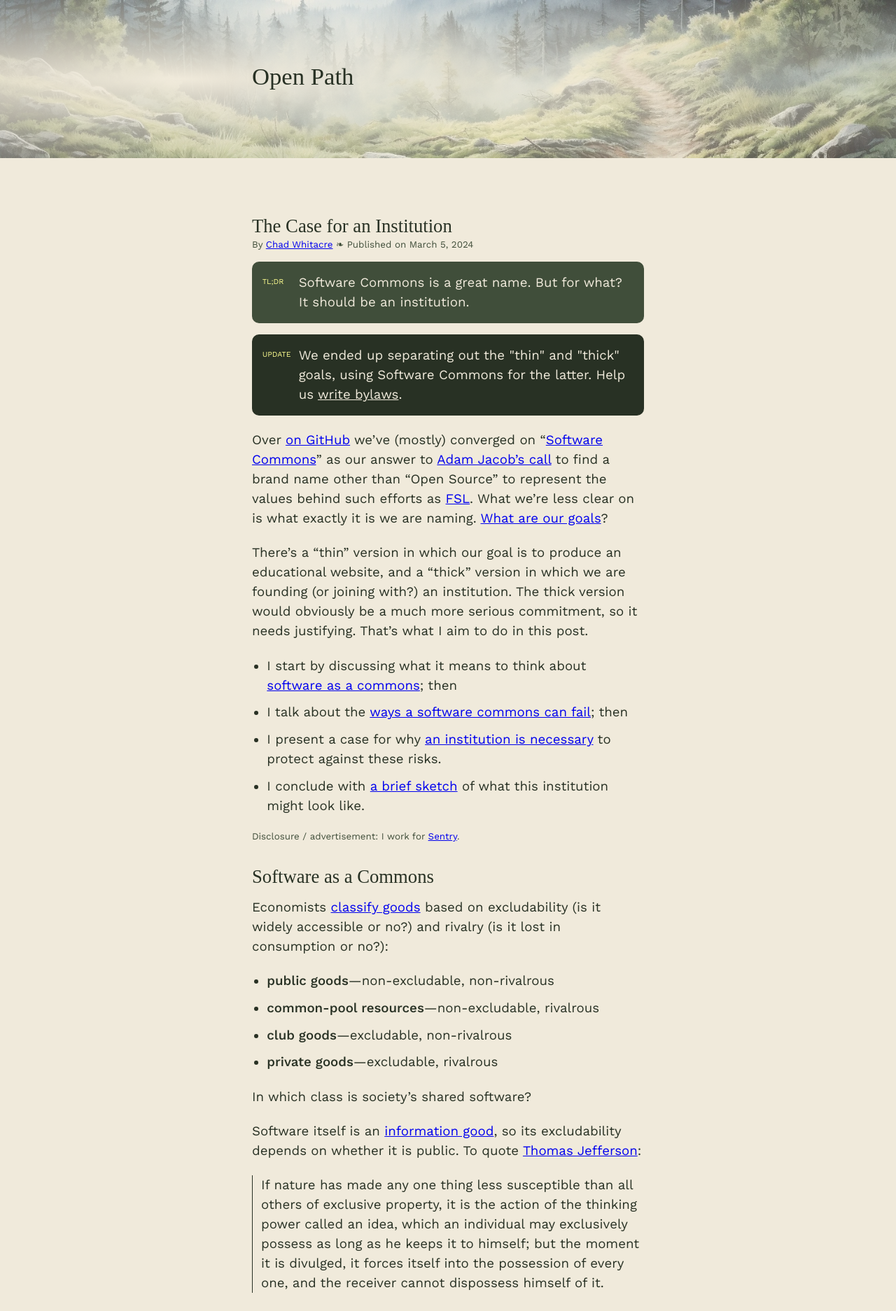
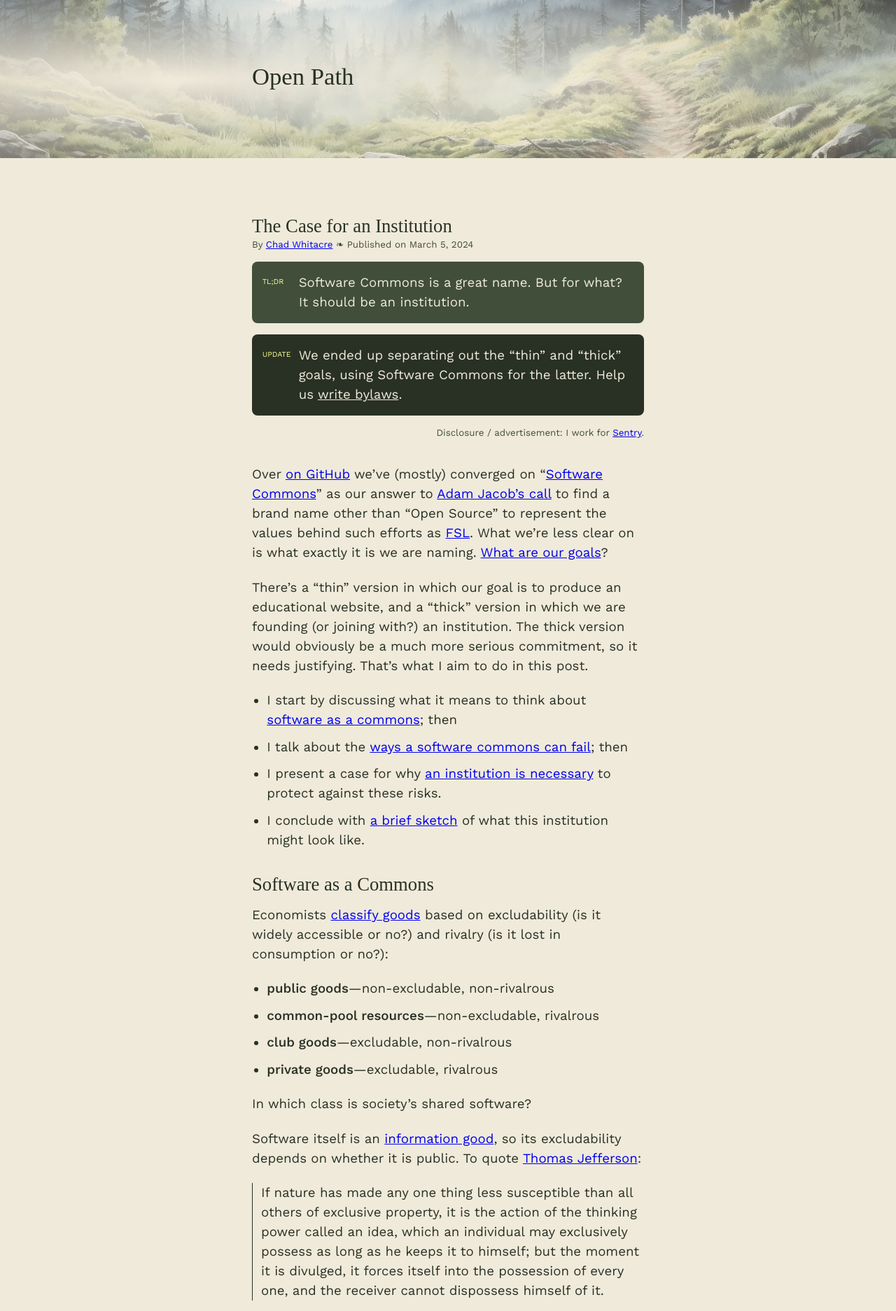
Before and after one commit to chadwhitacre/openpath, a Jekyll site: the page built from _posts/2024-03-05-the-case-for-a-new-institution.md, in a window 1280 px wide. Shown: the top 1874 px of the page at 70% size. Built offline with Jekyll 4.4.1, drawn with Linux system fonts in a browser that asks for light colours; some web fonts are replaced; comment, search, counter and statistics services are not loaded.

Commit message:
Move disclosure up to the top of every page

```diff
--- a/_includes/disclosure.html
+++ /dev/null
@@ -1,4 +0,0 @@
-<p class="disclosure">
-  Disclosure / advertisement: I work for
-  <a href="https://sentry.io/welcome/">Sentry</a>.
-</p>
--- a/_layouts/post.html
+++ b/_layouts/post.html
@@ -9,5 +9,10 @@ layout: default
     page.date | date: '%B %e, %Y' }}
   </div>
   <div class="tldr"><span>tl;dr</span> {{ page.excerpt }}</div>
+  {% if page.update %}<div class="update"><span>update</span>{{ page.update }}</div>{% endif %}
+  <div class="disclosure">
+    Disclosure / advertisement: I work for
+    <a href="https://sentry.io/welcome/">Sentry</a>.
+  </div>
   {{ content }}
 </div>
--- a/_posts/2024-03-05-the-case-for-a-new-institution.md
+++ b/_posts/2024-03-05-the-case-for-a-new-institution.md
@@ -1,12 +1,8 @@
 ---
 title: The Case for an Institution
 excerpt: Software Commons is a great name. But for what? It should be an institution.
+update: 'We ended up separating out the &ldquo;thin&rdquo; and &ldquo;thick&rdquo; goals, using Software Commons for the latter. Help us <a href="https://github.com/softwarecommons/softwarecommons.com/issues/4"> write bylaws</a>.'
 ---
-
-<div class="update"><span>update</span> We ended up separating out the "thin"
-and "thick" goals, using Software Commons for the latter. Help us <a
-href="https://github.com/softwarecommons/softwarecommons.com/issues/4"> write
-bylaws</a>.</div>
 
 Over [on GitHub][0] we've (mostly) converged on "[Software Commons][19]" as our
 answer to [Adam Jacob's call][1] to find a brand name other than "Open Source"
@@ -26,9 +22,7 @@ commitment, so it needs justifying. That's what I aim to do in this post.
   institution is necessary](#software-commons-an-institution) to protect
   against these risks.
 - I conclude with [a brief sketch](#sketching-an-institution) of what this
-institution might look like.
-
-{% include disclosure.html %}
+  institution might look like.
 
 ## Software as a Commons
 
--- a/assets/style.scss
+++ b/assets/style.scss
@@ -83,10 +83,15 @@ blockquote {
   padding: 0 0 0 9pt;
 }
 
-.meta {
+.meta, .disclosure {
   color: var(--green);
   font-size: 10pt;
   line-height: 130%;
+}
+
+.disclosure {
+  text-align: right;
+  margin: 12pt 0;
 }
 
 a.read-more {
@@ -117,12 +122,6 @@ ol {
   li {
     padding: 8pt 0 0;
   }
-}
-
-.disclosure {
-  font-size: 10pt;
-  line-height: 130%;
-  color: var(--green);
 }
 
 .youtube {
@@ -309,7 +308,7 @@ header {
       }
       margin: 12pt 0 0;
       padding: 12pt 12pt 12pt 50pt;
-      border-radius: 10px;
+      border-radius: 6pt;
 
       &.tldr {
         background: var(--green);
```
Also changed, not shown: _posts/2024-01-25-questioning-the-value-of-open-source-software.md (+1 -5 lines), _posts/2024-02-22-towards-software-commons.md (+1 -6 lines), _posts/2024-03-21-relicensing-and-rug-pulls.md (+0 -2 lines).
